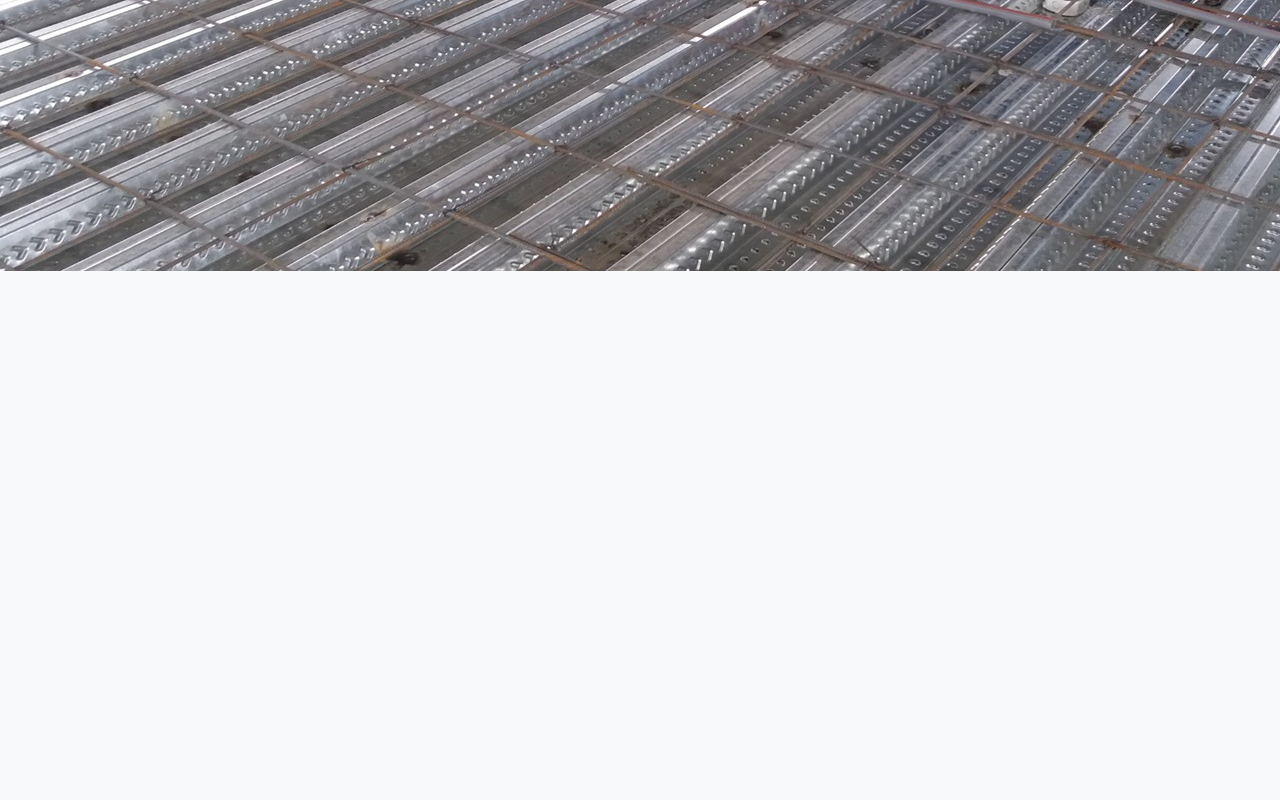
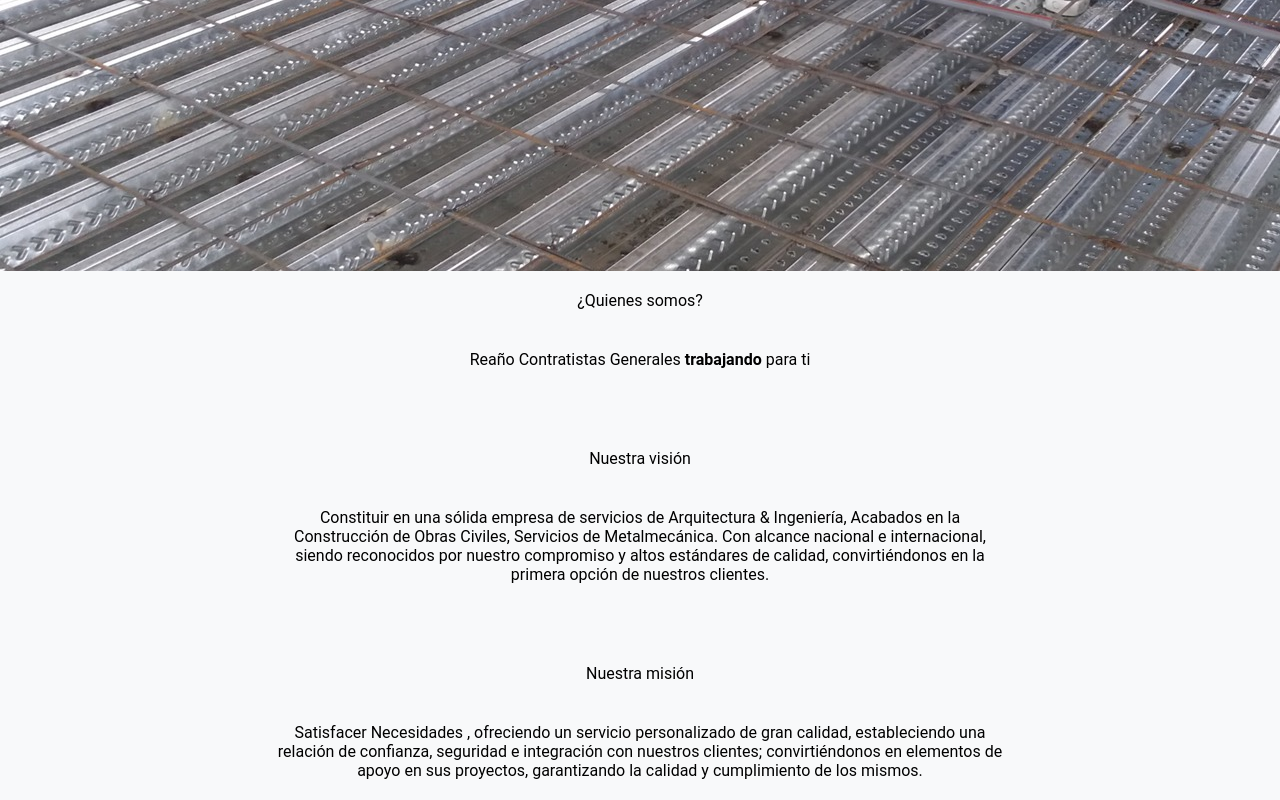
Before and after one commit to PaoloHRRR/rcontratistasgenerales, a plain HTML site: page index.html in a window 1280 px wide. Shown: the part 629-1429 px from the top of the page. Before the commit the page ends 900 px from the top, so only its background shows below. Drawn offline with Linux system fonts and the light colour scheme.

Commit message:
feat: add about us context

```diff
--- a/index.html
+++ b/index.html
@@ -25,6 +25,7 @@
         </nav>
     </header>
     <!-- Photo Carousel -->
+     <!-- Images without alt, fix later -->
     <section id="carousel-section">
         <div class="carousel-container" id="carousel-photo-1">
             <div class="carousel-photo-container">
@@ -54,5 +55,35 @@
             </div>
         </div>
     </section>
+    <!-- About us -->
+        <div class="about-us-context">
+            ¿Quienes somos?
+        </div>
+        <div class="about-us-context">
+            <p>Reaño Contratistas Generales <b>  trabajando  </b> para ti</p>
+        </div>
+        <div class="about-us-section">
+            <div class="about-us-section-text">
+                <img src="" alt="">
+            </div>
+            <div class="about-us-section-text">
+                Nuestra visión
+            </div>
+            <div class="about-us-section-text">
+                Constituir en una sólida empresa de servicios de Arquitectura & Ingeniería, Acabados en la Construcción de Obras Civiles, Servicios de Metalmecánica. Con alcance nacional e internacional, siendo reconocidos por nuestro compromiso y altos estándares de calidad, convirtiéndonos en la primera opción de nuestros clientes.
+            </div>
+        </div>
+        <div class="about-us-section">
+            <div class="about-us-section-text">
+                <img src="" alt="">
+            </div>
+            <div class="about-us-section-text">
+                Nuestra misión
+            </div>
+            <div class="about-us-section-text">
+                Satisfacer Necesidades , ofreciendo un servicio personalizado de gran calidad, estableciendo una relación de confianza, seguridad e integración con nuestros clientes; convirtiéndonos en elementos de apoyo en sus proyectos, garantizando la calidad y cumplimiento de los mismos.
+            </div>
+        </div>
+
 </body>
 </html>
--- a/style.css
+++ b/style.css
@@ -23,7 +23,7 @@ body {
 .sector-container{
   display: flex;
   width: 100%;
-  background-color: var(--secondary-color);
+  background-color: white;
 }
 
 #logo-container {
@@ -105,3 +105,27 @@ i{
     color: black;
     font-size: 3em;
 }
+
+/* About us */
+
+.about-us-context{
+    display: flex;
+    width: 100%;
+    padding: 20px;
+    align-items: center;
+    justify-content: center;
+}
+
+.about-us-section{
+
+}
+
+.about-us-section-text {
+    display: flex;
+    width: 60%;
+    padding: 20px;
+    align-items: center;
+    justify-content: center;
+    margin: auto;
+    text-align: center;
+}
```
